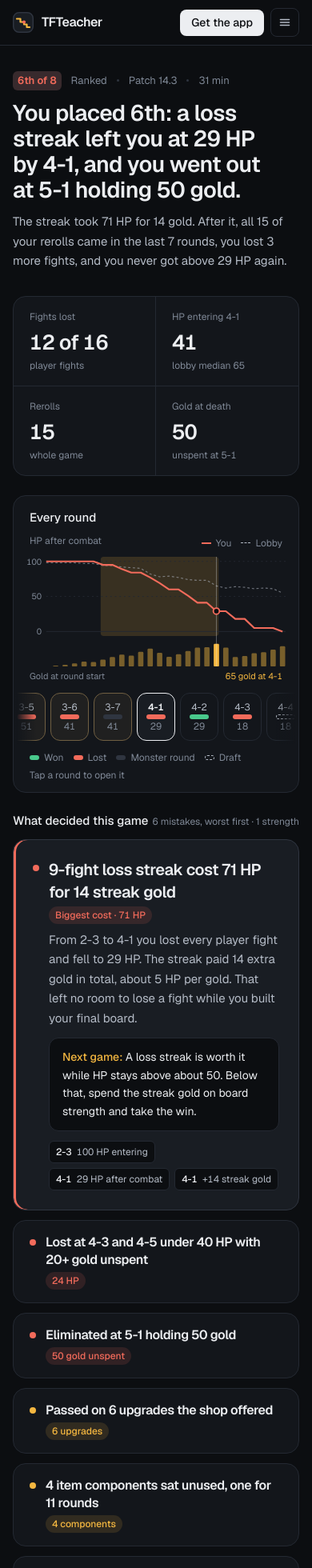
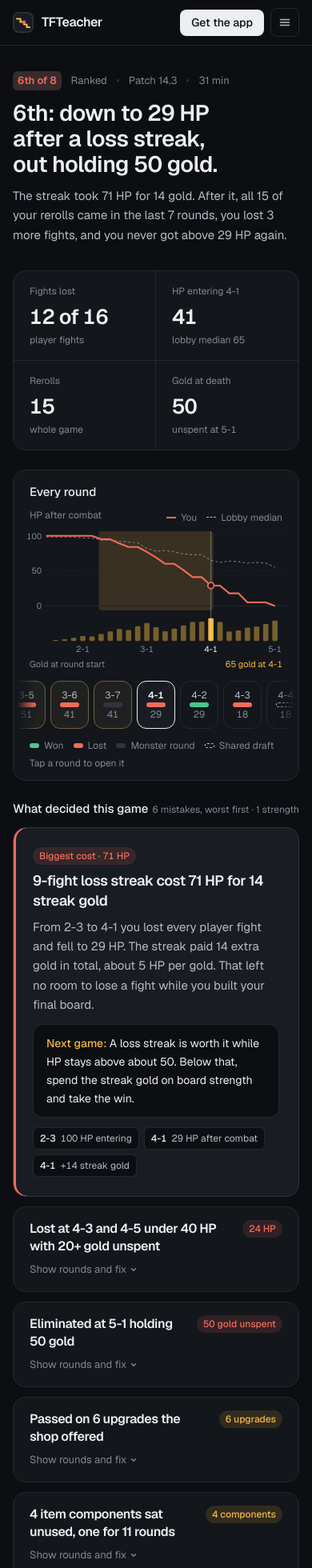
Before and after one commit to malcolmshi123/tfteacher, a Next.js app: page /review/sample in a window 390 px wide. Shown: the top 1960 px of the page at 80% size. Built offline with nearby package versions, Linux system fonts and the light colour scheme.

Commit message:
polish phone review

```diff
--- a/components/review/MobileRounds.tsx
+++ b/components/review/MobileRounds.tsx
@@ -24,7 +24,7 @@ export function MobileRounds({
   const GH = 30;
   const maxGold = Math.max(60, ...series.map((p) => p.gold));
   const n = series.length;
-  const x = (i: number) => L + ((W - L - 4) * i) / (n - 1);
+  const x = (i: number) => L + ((W - L - 14) * i) / (n - 1);
   const after = (p: SeriesPoint) => Math.max(0, p.hp - p.damage);
   const y = (hp: number) => 6 + (H - 12) * (1 - hp / 100);
   const line = series.map((p, i) => `${i ? "L" : "M"}${x(i)},${y(after(p))}`).join(" ");
@@ -50,11 +50,11 @@ export function MobileRounds({
           </span>
           <span className="flex items-center gap-1.5">
             <span className="block h-0 w-3 border-t border-dashed border-[var(--ink-2)]" />
-            Lobby
+            Lobby median
           </span>
         </span>
       </div>
-      <svg viewBox={`0 0 ${W} ${H + 10 + GH}`} className="mt-2 block h-auto w-full" aria-hidden>
+      <svg viewBox={`0 0 ${W} ${H + 10 + GH + 18}`} className="mt-2 block h-auto w-full" aria-hidden>
         {hlIdx.length > 0 && (
           <rect x={x(hlIdx[0]) - 3} y={0} width={x(hlIdx[hlIdx.length - 1]) - x(hlIdx[0]) + 6} height={H} rx={4} fill="var(--brand)" opacity={0.16} />
         )}
@@ -66,6 +66,13 @@ export function MobileRounds({
         ))}
         <path d={lobby} fill="none" stroke="var(--ink-2)" strokeOpacity={0.55} strokeWidth={1.25} strokeDasharray="3 3" />
         <path d={line} fill="none" stroke="var(--hp)" strokeWidth={2.25} strokeLinejoin="round" />
+        {series.map((p, i) =>
+          p.stage.endsWith("-1") && p.stage !== "1-1" ? (
+            <text key={`t${i}`} x={x(i)} y={H + 10 + GH + 14} textAnchor="middle" fontSize="11" fill={p.stage === selected ? "var(--ink)" : "var(--muted)"} className="tnum">
+              {p.stage}
+            </text>
+          ) : null,
+        )}
         {series.map((p, i) => {
           const h = (p.gold / maxGold) * GH;
           return <rect key={i} x={x(i) - 3.5} y={H + 10 + GH - h} width={7} height={h} rx={1.5} fill="var(--gold)" opacity={i === si ? 1 : 0.45} />;
@@ -116,7 +123,7 @@ export function MobileRounds({
         <span className="flex items-center gap-1.5"><span className="block h-1.5 w-3 rounded-full bg-[var(--good)]" />Won</span>
         <span className="flex items-center gap-1.5"><span className="block h-1.5 w-3 rounded-full bg-[var(--hp)]" />Lost</span>
         <span className="flex items-center gap-1.5"><span className="block h-1.5 w-3 rounded-full bg-[var(--line-2)]" />Monster round</span>
-        <span className="flex items-center gap-1.5"><span className="block h-1.5 w-3 rounded-full border border-dashed border-[var(--ink-2)]" />Draft</span>
+        <span className="flex items-center gap-1.5"><span className="block h-1.5 w-3 rounded-full border border-dashed border-[var(--ink-2)]" />Shared draft</span>
         <span>Tap a round to open it</span>
       </p>
     </div>
--- a/components/review/ReviewView.tsx
+++ b/components/review/ReviewView.tsx
@@ -58,7 +58,10 @@ export function ReviewView({ review, initialRound }: { review: Review; initialRo
               {played.toLocaleTimeString("en-US", { hour: "numeric", minute: "2-digit" })}
             </span>
           </div>
-          <h1 className="mt-3 text-[28px] font-semibold leading-[1.15] tracking-[-0.02em] text-balance md:text-[36px]">{review.headline}</h1>
+          <h1 className="mt-3 text-[28px] font-semibold leading-[1.15] tracking-[-0.02em] text-balance md:text-[36px]">
+            <span className="md:hidden">{review.shortHeadline}</span>
+            <span className="hidden md:inline">{review.headline}</span>
+          </h1>
           <p className="mt-3 max-w-[640px] text-[15px] leading-relaxed text-[var(--ink-2)]">{review.summary}</p>
         </div>
         <div className="hidden shrink-0 items-center gap-3 rounded-2xl border md:flex border-[var(--line)] bg-[var(--panel)] py-3 pl-3 pr-5">
@@ -164,15 +167,23 @@ function FindingCard({ f, active, lead, onClick, onCite, children }: { f: Findin
       onClick={onClick}
     >
       <div className="flex items-start gap-3">
-        <span className="mt-[7px] block h-2 w-2 shrink-0 rounded-full" style={{ background: tone }} />
+        <span className="mt-[7px] hidden h-2 w-2 shrink-0 rounded-full sm:block" style={{ background: tone }} />
         <div className="min-w-0 flex-1">
-          <div className="flex flex-wrap items-baseline justify-between gap-x-4 gap-y-1">
-            <h3 className={`${lead ? "text-[20px]" : "text-[16px]"} font-semibold leading-snug tracking-tight`}>{f.title}</h3>
+          <div className={`flex items-start justify-between gap-x-3 gap-y-2 ${lead ? "flex-col-reverse sm:flex-row" : ""}`}>
+            <h3 className={`${lead ? "text-[18px] sm:text-[20px]" : "text-[16px]"} font-semibold leading-snug tracking-tight`}>{f.title}</h3>
             <span className="tnum shrink-0 rounded-full px-2 py-0.5 text-[12px] font-medium" style={{ color: tone, background: `color-mix(in oklab, ${tone} 13%, transparent)` }}>
               {label}
             </span>
           </div>
           <p className={`mt-2 ${lead ? "text-[15px]" : "text-[14px]"} leading-relaxed text-[var(--ink-2)] ${quiet ? "hidden lg:block" : ""}`}>{f.detail}</p>
+          {quiet && (
+            <span className="mt-2 inline-flex items-center gap-1 text-[13px] text-[var(--muted)] group-hover:text-[var(--ink-2)]">
+              {f.positive ? "Show rounds" : "Show rounds and fix"}
+              <svg width="10" height="10" viewBox="0 0 10 10" aria-hidden>
+                <path d="M2.5 3.8 5 6.3l2.5-2.5" fill="none" stroke="currentColor" strokeWidth="1.5" strokeLinecap="round" strokeLinejoin="round" />
+              </svg>
+            </span>
+          )}
           {!quiet && f.lines && (
             <ul className="tnum mt-3 space-y-1.5 text-[14px] leading-relaxed text-[var(--ink-2)]">
               {f.lines.map((l) => {
--- a/components/review/RoundInspector.tsx
+++ b/components/review/RoundInspector.tsx
@@ -89,7 +89,9 @@ export function RoundInspector({
       </dl>
       <p className="flex gap-4 border-b border-[var(--line)] px-4 py-2 text-[12px] text-[var(--muted)] sm:px-5">
         <span className="flex items-center gap-1.5"><span className="block h-1.5 w-1.5 rounded-full bg-[var(--hp)]" />Behind the lobby</span>
-        <span className="flex items-center gap-1.5"><span className="block h-1.5 w-1.5 rounded-full bg-[var(--good)]" />Ahead of it</span>
+        {(pt.boardValue > pt.lobbyBoardValue || r.level > pt.lobbyLevel) && (
+          <span className="flex items-center gap-1.5"><span className="block h-1.5 w-1.5 rounded-full bg-[var(--good)]" />Ahead of it</span>
+        )}
       </p>
 
       <div className="space-y-5 px-4 py-5 sm:px-5">
@@ -159,7 +161,7 @@ export function RoundInspector({
               ))}
             </div>
             <p className="mt-3 flex flex-wrap gap-x-4 gap-y-1 text-[12px] text-[var(--muted)]">
-              {r.bought.length > 0 && <Legend color="var(--good)">Bought</Legend>}
+              {r.bought.length > 0 && <Legend color="var(--ink)">Bought</Legend>}
               {r.shops.some((shop) => shop.some((u) => (prevOwned[u] ?? 0) % 3 === 2 && !r.bought.includes(u))) && (
                 <Legend color="var(--hp)">Would have made a 2-star</Legend>
               )}
--- a/lib/patch/radar.ts
+++ b/lib/patch/radar.ts
@@ -53,14 +53,16 @@ export const MY_COMPS: PlayedComp[] = [
   { id: "c3", name: "Ironclad Bastion", core: ["dax", "garrick", "thane", "halvar"], traits: ["Ironclad", "Bastion"], games: 6, avgPlace: 4.8, top4: 33 },
 ];
 
-// "62 to 56" -> -9.7. Uses the last "a to b" pair in the line; tiered values compare the first tier.
+// "62 to 56" -> -9.7. Tiered values ("250/325/450 to 280/360/500") average the
+// change across tiers.
 export function changePct(text: string): number | undefined {
-  const m = [...text.matchAll(/([\d.]+)%?(?:\/[\d.]+%?)*(?:\/([\d.]+))?%?\s+to\s+([\d.]+)%?(?:\/[\d.]+%?)*(?:\/([\d.]+))?/g)].pop();
+  const m = text.match(/([\d.]+%?(?:\/[\d.]+%?)*)\s+to\s+([\d.]+%?(?:\/[\d.]+%?)*)/);
   if (!m) return undefined;
-  const from = Number(m[2] ?? m[1]);
-  const to = Number(m[4] ?? m[3]);
-  if (!from) return undefined;
-  return ((to - from) / from) * 100;
+  const a = m[1].split("/").map((v) => parseFloat(v));
+  const b = m[2].split("/").map((v) => parseFloat(v));
+  if (a.length !== b.length || a.some((v) => !v)) return undefined;
+  const pcts = a.map((v, k) => ((b[k] - v) / v) * 100);
+  return pcts.reduce((x, y) => x + y, 0) / pcts.length;
 }
 
 function list(xs: string[]) {
--- a/lib/review/engine.ts
+++ b/lib/review/engine.ts
@@ -55,6 +55,7 @@ export interface Review {
   findings: Finding[];
   series: SeriesPoint[];
   headline: string;
+  shortHeadline: string;
   summary: string;
   stats: { label: string; value: string; note?: string }[];
 }
@@ -319,7 +320,7 @@ export function analyze(game: GameRecord): Review {
     game.placement <= 4
       ? `Top 4. Here is what kept it from being a win.`
       : streak && streakEndHp !== undefined && last.goldEnd >= 10
-        ? `You placed ${ordinal(game.placement)}: a loss streak left you at ${streakEndHp} HP by ${streak.focus}, and you went out at ${last.stage} holding ${last.goldEnd} gold.`
+        ? `You placed ${ordinal(game.placement)}: a loss streak left you at ${streakEndHp} HP after ${streak.focus}, and you went out at ${last.stage} holding ${last.goldEnd} gold.`
         : top.length
           ? `You placed ${ordinal(game.placement)}. ${top[0].title}.`
           : `You placed ${ordinal(game.placement)}. Here is what made the difference.`;
@@ -346,6 +347,10 @@ export function analyze(game: GameRecord): Review {
     findings,
     series,
     headline,
+    shortHeadline:
+      streak && streakEndHp !== undefined && last.goldEnd >= 10
+        ? `${ordinal(game.placement)}: down to ${streakEndHp} HP after a loss streak, out holding ${last.goldEnd} gold.`
+        : headline,
     summary,
     stats: [
       { label: "Fights lost", value: `${R.filter((r) => r.kind === "pvp" && r.outcome === "loss").length} of ${R.filter((r) => r.kind === "pvp").length}`, note: "player fights" },
```
Also changed, not shown: app/patch/page.tsx (+5 -3 lines), app/pricing/page.tsx (+5 -4 lines), components/UnitToken.tsx (+9 -9 lines), 2 other files (tests, documents, lock files or other folders).
